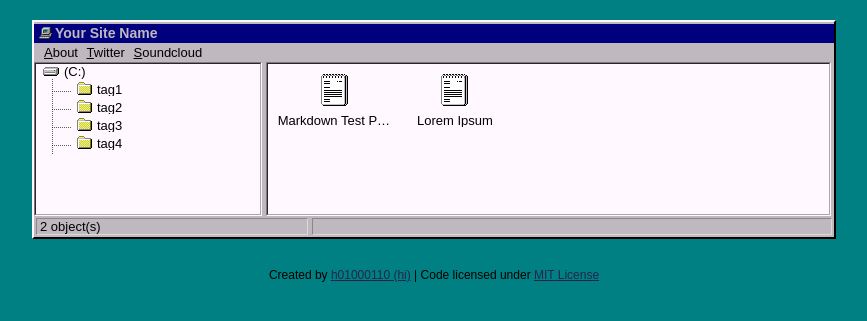
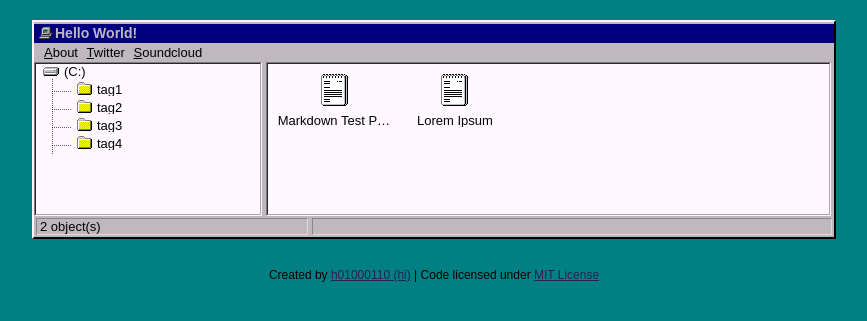
Before and after one commit to Revy77/Revy77.github.io, a Jekyll site: the page built from index.html, in a window 1280 px wide. Shown: the top 321 px of the page, without its empty margins (206-1073 px from the left). Built offline with Jekyll 4.4.1, drawn with Linux system fonts in a browser that asks for light colours.

Commit message:
Update _config.yml

```diff
--- a/_config.yml
+++ b/_config.yml
@@ -3,7 +3,7 @@ url: #Your url here
 baseurl: /project
 
 # variables
-name: Your Site Name
+name: Hello World!
 description: Your description here
 google_verification: null
 
```
